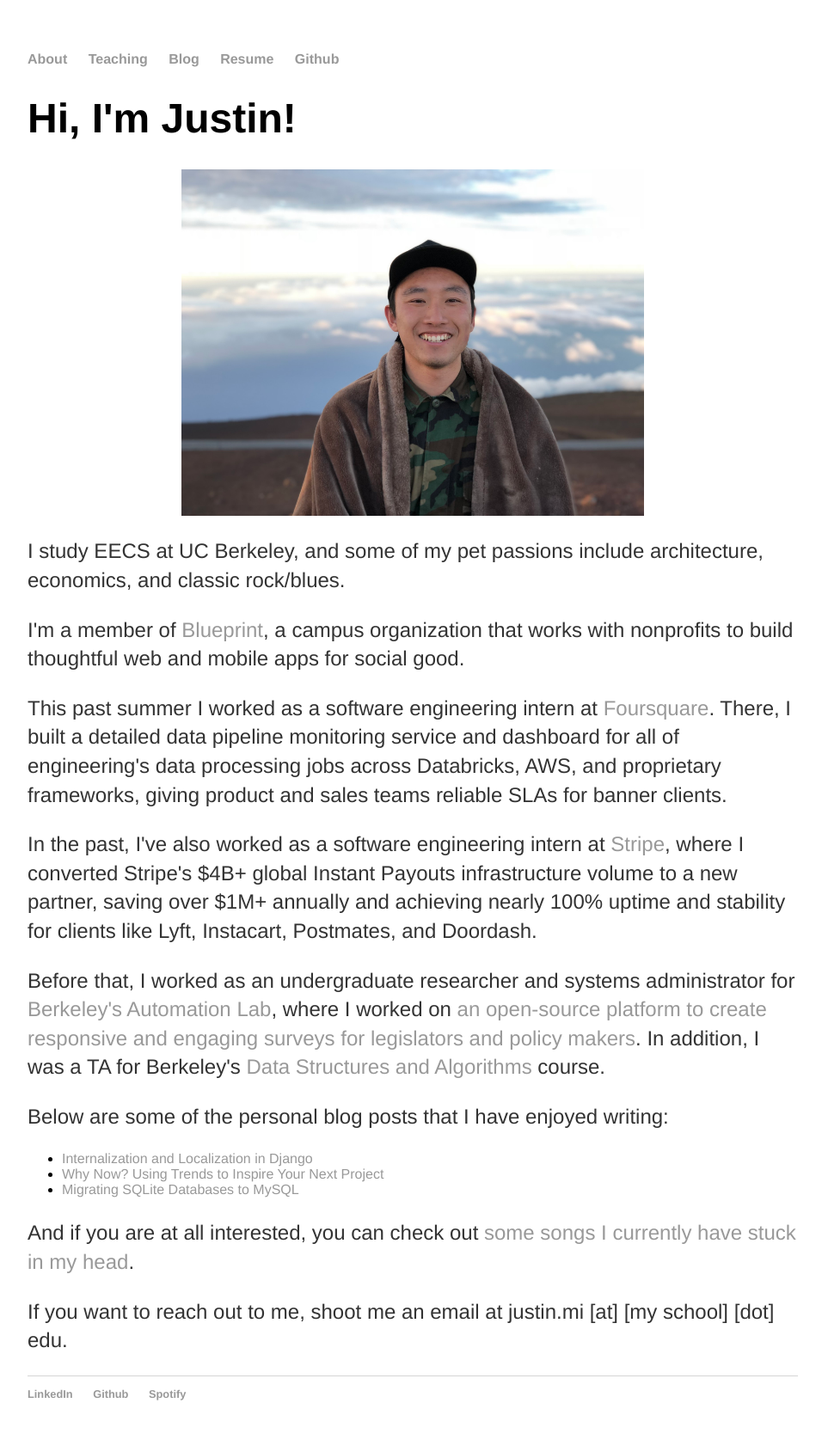
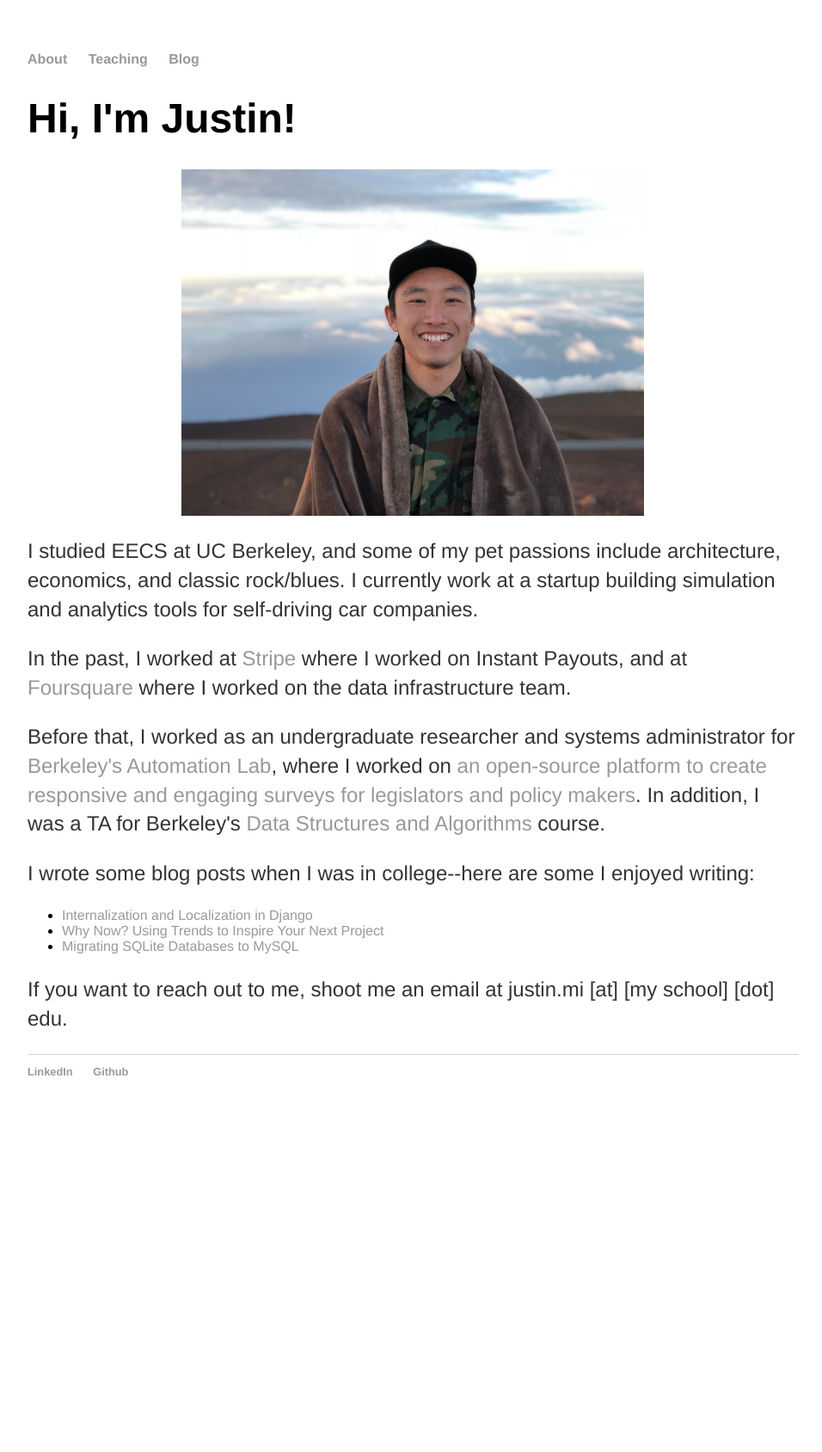
Before and after one commit to JustinMi/JustinMi.github.io, a Jekyll site: the page built from index.html, in a window 1280 px wide. Shown: the whole page at 86% size, without its empty margins (160-1116 px from the left). Built offline with Jekyll 4.4.1, drawn with Linux system fonts in a browser that asks for light colours; nearby versions of some CDN libraries; after the commit the page ends 1314 px from its top, so only the background shows below that.

Commit message:
updated website

```diff
--- a/_layouts/default.html
+++ b/_layouts/default.html
@@ -3,18 +3,51 @@
   <head>
     <title>{{ page.title }}</title>
     <!-- Favicon Stuff -->
-			<link rel="apple-touch-icon" sizes="180x180" href="{{ site.baseurl }}/assets/images/favicons/apple-touch-icon.png">
-			<link rel="icon" type="image/png" href="{{ site.baseurl }}/assets/images/favicons/favicon-32x32.png" sizes="32x32">
-			<link rel="icon" type="image/png" href="{{ site.baseurl }}/assets/images/favicons/favicon-16x16.png" sizes="16x16">
-			<link rel="manifest" href="{{ site.baseurl }}/assets/images/favicons/manifest.json">
-			<link rel="mask-icon" href="{{ site.baseurl }}/assets/images/favicons/safari-pinned-tab.svg" color="#5bbad5">
-			<meta name="theme-color" content="#ffffff">
+    <link
+      rel="apple-touch-icon"
+      sizes="180x180"
+      href="{{ site.baseurl }}/assets/images/favicons/apple-touch-icon.png"
+    />
+    <link
+      rel="icon"
+      type="image/png"
+      href="{{ site.baseurl }}/assets/images/favicons/favicon-32x32.png"
+      sizes="32x32"
+    />
+    <link
+      rel="icon"
+      type="image/png"
+      href="{{ site.baseurl }}/assets/images/favicons/favicon-16x16.png"
+      sizes="16x16"
+    />
+    <link
+      rel="manifest"
+      href="{{ site.baseurl }}/assets/images/favicons/manifest.json"
+    />
+    <link
+      rel="mask-icon"
+      href="{{ site.baseurl }}/assets/images/favicons/safari-pinned-tab.svg"
+      color="#5bbad5"
+    />
+    <meta name="theme-color" content="#ffffff" />
 
-			<link rel="stylesheet" type="text/css" href="{{ site.baseurl }}/assets/css/main.css">
+    <link
+      rel="stylesheet"
+      type="text/css"
+      href="{{ site.baseurl }}/assets/css/main.css"
+    />
 
     <!-- For the image carousel -->
-			<link rel="stylesheet" type="text/css" href="{{ site.baseurl }}/assets/slick-1.6.0/slick/slick.css"/>
-			<link rel="stylesheet" type="text/css" href="{{ site.baseurl }}/assets/slick-1.6.0/slick/slick-theme.css"/>
+    <link
+      rel="stylesheet"
+      type="text/css"
+      href="{{ site.baseurl }}/assets/slick-1.6.0/slick/slick.css"
+    />
+    <link
+      rel="stylesheet"
+      type="text/css"
+      href="{{ site.baseurl }}/assets/slick-1.6.0/slick/slick-theme.css"
+    />
   </head>
 
   <body>
@@ -23,31 +56,40 @@
         <li><a href="{{ site.baseurl }}/">About</a></li>
         <li><a href="{{ site.baseurl }}/teaching">Teaching</a></li>
         <li><a href="{{ site.baseurl }}/blog">Blog</a></li>
-	        		<li><a href="{{ site.baseurl }}/resume/Justin-Mi-Resume.pdf">Resume</a></li>
-	        		<li><a href="https://github.com/JustinMi">Github</a></li>
       </ul>
     </nav>
 
     <div class="container">
-
       {{ content }}
-
     </div>
 
     <footer>
       <ul>
         <li><a href="https://www.linkedin.com/in/justin-mi/">LinkedIn</a></li>
         <li><a href="https://github.com/JustinMi">Github</a></li>
-        		<li><a href="https://open.spotify.com/user/themieberlake">Spotify</a></li>
       </ul>
     </footer>
 
     <!-- Scripts for the image carousel -->
-			<script type="text/javascript" src="https://code.jquery.com/jquery-3.1.1.min.js"></script>
-			<script type="text/javascript" src="//code.jquery.com/jquery-1.11.0.min.js"></script>
-			<script type="text/javascript" src="//code.jquery.com/jquery-migrate-1.2.1.min.js"></script>
-			<script type="text/javascript" src="{{ site.baseurl }}/assets/slick-1.6.0/slick/slick.min.js"></script>
-			<script type="text/javascript" src="{{ site.baseurl }}/assets/js/carousel.js"></script>
+    <script
+      type="text/javascript"
+      src="https://code.jquery.com/jquery-3.1.1.min.js"
+    ></script>
+    <script
+      type="text/javascript"
+      src="//code.jquery.com/jquery-1.11.0.min.js"
+    ></script>
+    <script
+      type="text/javascript"
+      src="//code.jquery.com/jquery-migrate-1.2.1.min.js"
+    ></script>
+    <script
+      type="text/javascript"
+      src="{{ site.baseurl }}/assets/slick-1.6.0/slick/slick.min.js"
+    ></script>
+    <script
+      type="text/javascript"
+      src="{{ site.baseurl }}/assets/js/carousel.js"
+    ></script>
   </body>
-
 </html>
--- a/index.html
+++ b/index.html
@@ -14,11 +14,33 @@ title: About Justin
   </div>
 
   <p>
-    I study EECS at UC Berkeley, and some of my pet passions include
-    architecture, economics, and classic rock/blues.
+    I studied EECS at UC Berkeley, and some of my pet passions include
+    architecture, economics, and classic rock/blues. I currently work at a
+    startup building simulation and analytics tools for self-driving car
+    companies.
   </p>
 
   <p>
+    In the past, I worked at <a href="https://stripe.com/">Stripe</a> where I
+    worked on Instant Payouts, and at
+    <a href="https://enterprise.foursquare.com/">Foursquare</a> where I worked
+    on the data infrastructure team.
+  </p>
+
+  <p>
+    Before that, I worked as an undergraduate researcher and systems
+    administrator for
+    <a href="http://autolab.berkeley.edu/">Berkeley's Automation Lab</a>, where
+    I worked on
+    <a
+      href="http://citris-uc.org/connected-communities/project/the-collaborative-assessment-and-feedback-engine-cafe/"
+      >an open-source platform to create responsive and engaging surveys for
+      legislators and policy makers</a
+    >. In addition, I was a TA for Berkeley's
+    <a href="http://datastructur.es/">Data Structures and Algorithms</a> course.
+  </p>
+
+  <!-- <p>
     I'm a member of <a href="https://www.calblueprint.org/">Blueprint</a>, a
     campus organization that works with nonprofits to build thoughtful web and
     mobile apps for social good.
@@ -36,22 +58,11 @@ title: About Justin
     global Instant Payouts infrastructure volume to a new partner, saving over
     $1M+ annually and achieving nearly 100% uptime and stability for clients
     like Lyft, Instacart, Postmates, and Doordash.
-  </p>
-  <p>
-    Before that, I worked as an undergraduate researcher and systems
-    administrator for
-    <a href="http://autolab.berkeley.edu/">Berkeley's Automation Lab</a>, where
-    I worked on
-    <a
-      href="http://citris-uc.org/connected-communities/project/the-collaborative-assessment-and-feedback-engine-cafe/"
-      >an open-source platform to create responsive and engaging surveys for
-      legislators and policy makers</a
-    >. In addition, I was a TA for Berkeley's
-    <a href="http://datastructur.es/">Data Structures and Algorithms</a> course.
-  </p>
+  </p> -->
 
   <p>
-    Below are some of the personal blog posts that I have enjoyed writing:
+    I wrote some blog posts when I was in college--here are some I enjoyed
+    writing:
   </p>
   <ul>
     <li>
@@ -74,12 +85,12 @@ title: About Justin
     </li>
   </ul>
 
-  <p>
+  <!-- <p>
     And if you are at all interested, you can check out
     <a href="https://www.last.fm/user/themieberlake"
       >some songs I currently have stuck in my head</a
     >.
-  </p>
+  </p> -->
 
   <p>
     If you want to reach out to me, shoot me an email at justin.mi [at] [my
```
Lines whose indentation alone changed are shown as unchanged.
